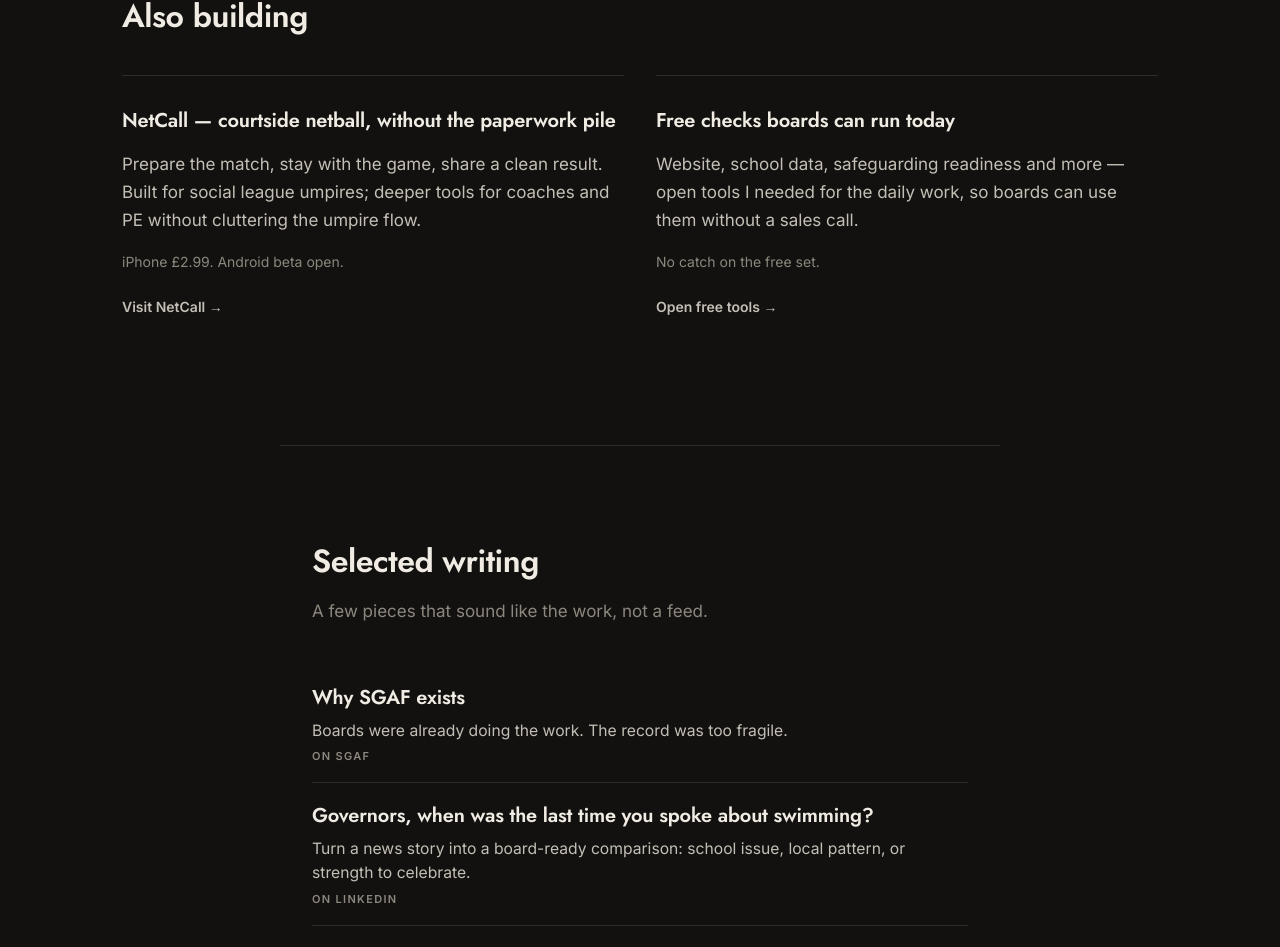
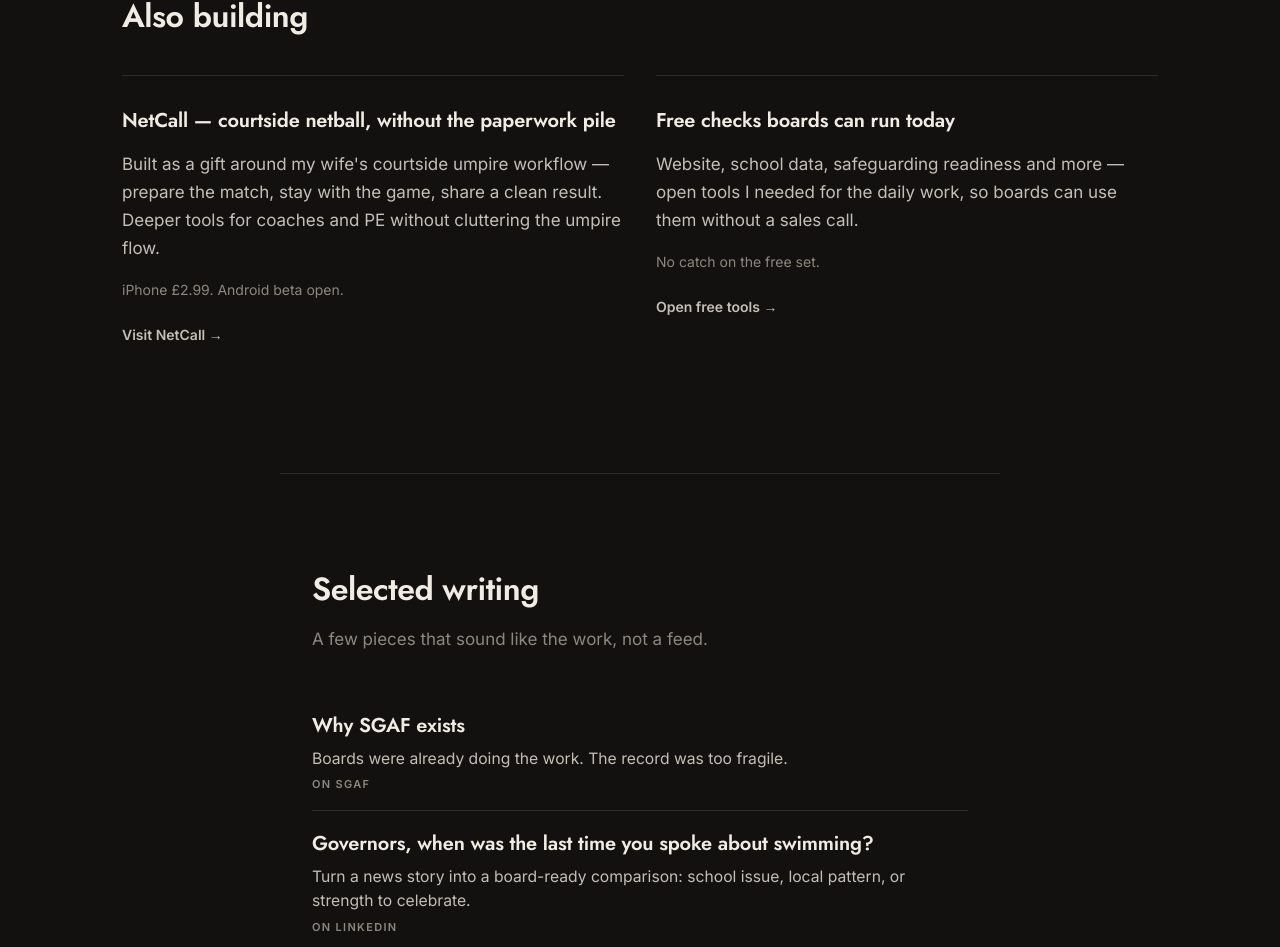
Before and after one commit to Vicariouso/joshuamangas-com, a Next.js app: page / in a window 1280 px wide. Shown: the part 1682-2629 px from the top of the page. Built offline with nearby package versions, Linux system fonts and the light colour scheme.

Commit message:
Fix NetCall origin: gift for Rachel’s umpire workflow

```diff
--- a/app/page.tsx
+++ b/app/page.tsx
@@ -203,9 +203,10 @@
                 NetCall — courtside netball, without the paperwork pile
               </h3>
               <p className="mt-4 text-text-2" style={{ fontSize: "1.0625rem", lineHeight: 1.65 }}>
-                Prepare the match, stay with the game, share a clean result.
-                Built for social league umpires; deeper tools for coaches and PE
-                without cluttering the umpire flow.
+                Built as a gift around my wife&apos;s courtside umpire workflow —
+                prepare the match, stay with the game, share a clean result.
+                Deeper tools for coaches and PE without cluttering the umpire
+                flow.
               </p>
               <p className="mt-4 text-muted" style={{ fontSize: "0.875rem" }}>
                 iPhone £2.99. Android beta open.
```
